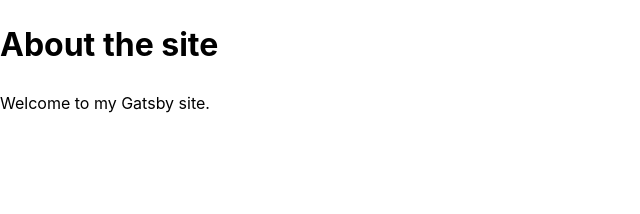
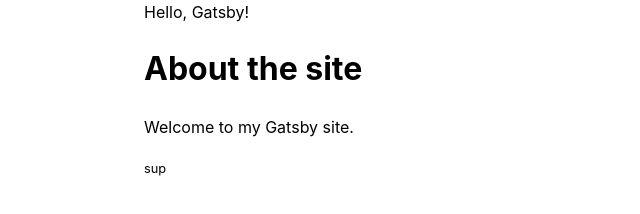
Before and after one commit to swashcap/hello-gatsby, a Gatsby site: page /about in a window 1280 px wide. Shown: the whole page, without its empty margins (0-640 px from the left). Built offline with nearby package versions, Linux system fonts and the light colour scheme; Gatsby itself is replaced by a stand-in of ours.

Commit message:
feat: add `Layout` component

```diff
--- a/gatsby-config.js
+++ b/gatsby-config.js
@@ -5,5 +5,9 @@
  */
 
 module.exports = {
+  polyfill: false,
   plugins: ['gatsby-plugin-typescript'],
+  siteMetadata: {
+    title: 'Hello, Gatsby!',
+  },
 };
--- a/package.json
+++ b/package.json
@@ -14,6 +14,7 @@
     "test": "echo \"Write tests! -> https://gatsby.dev/unit-testing\" && exit 1"
   },
   "dependencies": {
+    "clsx": "^1.0.4",
     "gatsby": "^2.18.12",
     "react": "^16.12.0",
     "react-dom": "^16.12.0"
--- /dev/null
+++ b/src/components/Footer.tsx
@@ -0,0 +1,13 @@
+import React from 'react';
+import clsx from 'clsx';
+
+export type FooterProps = React.HTMLAttributes<HTMLElement>;
+
+export const Footer: React.FunctionComponent<FooterProps> = ({
+  className,
+  ...rest
+}) => (
+  <footer className={clsx(className)} role="contentinfo" {...rest}>
+    <small>sup</small>
+  </footer>
+);
--- /dev/null
+++ b/src/components/Header.tsx
@@ -0,0 +1,32 @@
+import React from 'react';
+import clsx from 'clsx';
+import {graphql, useStaticQuery} from 'gatsby';
+
+export type HeaderProps = React.HTMLAttributes<HTMLDivElement>;
+
+export const Header: React.FunctionComponent<HeaderProps> = ({
+  className,
+  ...rest
+}) => {
+  const query = useStaticQuery<{
+    site?: {
+      siteMetadata: {
+        title: string;
+      };
+    } | null;
+  }>(graphql`
+    {
+      site {
+        siteMetadata {
+          title
+        }
+      }
+    }
+  `);
+
+  return (
+    <header className={clsx(className)} role="banner" {...rest}>
+      {query.site?.siteMetadata.title}
+    </header>
+  );
+};
--- /dev/null
+++ b/src/components/Layout.tsx
@@ -0,0 +1,19 @@
+import React from 'react';
+import clsx from 'clsx';
+
+import {Footer} from './Footer';
+import {Header} from './Header';
+
+export type LayoutProps = React.HTMLAttributes<HTMLDivElement>;
+
+export const Layout: React.FunctionComponent<LayoutProps> = ({
+  className,
+  children,
+  ...rest
+}) => (
+  <div className={clsx('center mw8 ph3', className)} {...rest}>
+    <Header />
+    <main>{children}</main>
+    <Footer />
+  </div>
+);
--- a/src/pages/about.tsx
+++ b/src/pages/about.tsx
@@ -1,8 +1,12 @@
 import React from 'react';
 
+import {Layout} from '../components/Layout';
+
 export default () => (
-  <article>
-    <h1>About the site</h1>
-    <p>Welcome to my Gatsby site.</p>
-  </article>
+  <Layout>
+    <article>
+      <h1>About the site</h1>
+      <p>Welcome to my Gatsby site.</p>
+    </article>
+  </Layout>
 );
```
Also changed, not shown: src/pages/index.tsx (+7 -1 lines), 1 other file.
